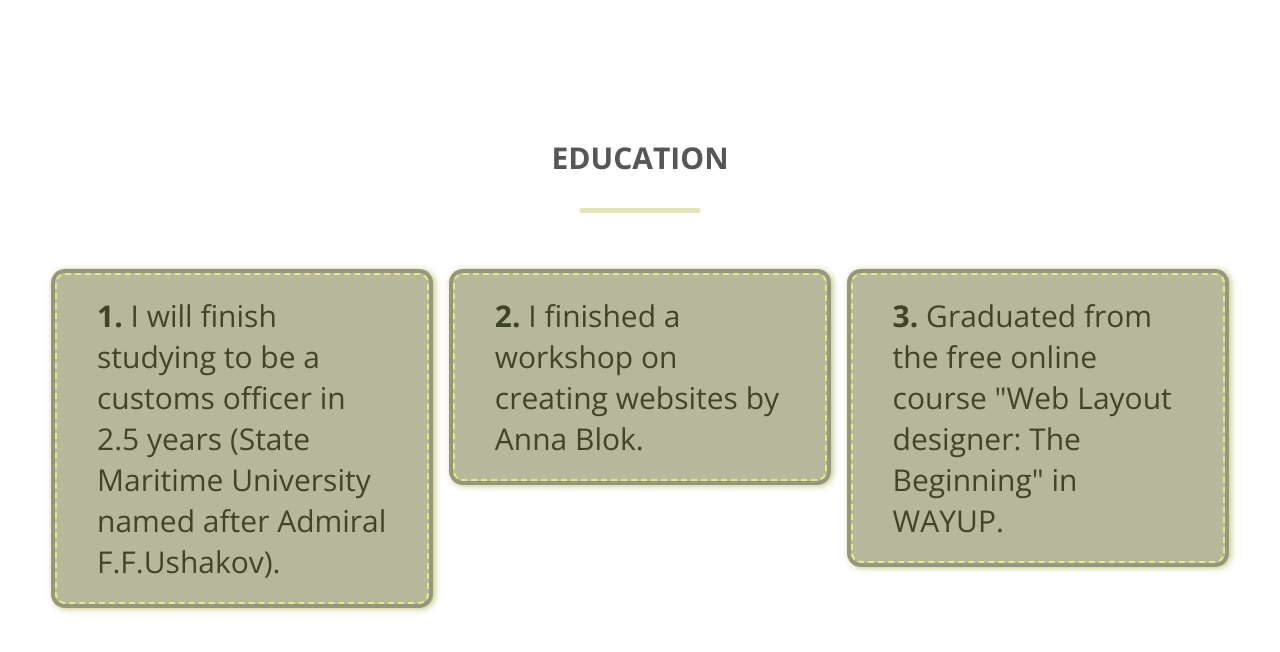
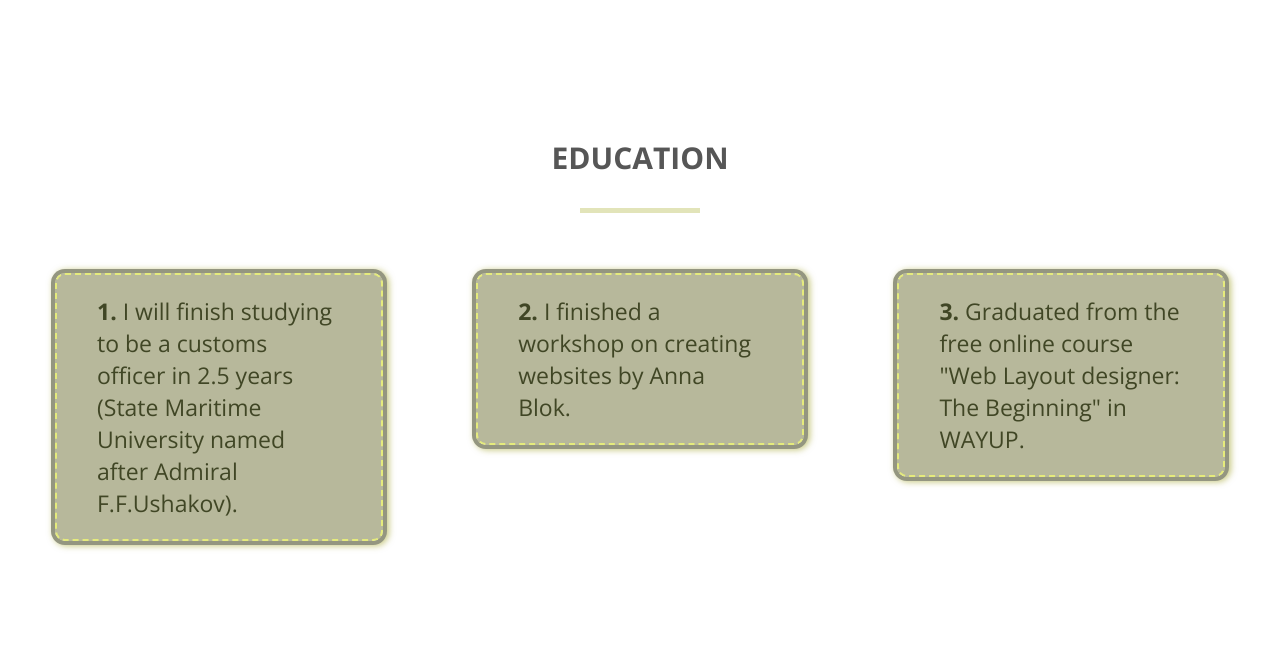
Before and after one commit to SlavaBerk/rsschool-cv, a plain HTML site: page index.html in a window 1280 px wide. Shown: the part 3098-3750 px from the top of the page. After the commit the page ends 3699 px from the top, so only its background shows below. Drawn offline with nearby package versions, Linux system fonts and the light colour scheme.

Commit message:
refactor: change font-size and width for education blocks

```diff
--- a/style.css
+++ b/style.css
@@ -356,10 +356,10 @@ li {
 }
 
 .education__text {
-    flex: 0 0 32%;
+    flex: 0 0 28%;
     padding: 20px 40px;
     background: rgba(153, 155, 113, 0.7);
-    font-size: 30px;
+    font-size: 23px;
     border: 2px dashed #e5eb7c;
     border-radius: 10px;
     box-shadow: 0 0 0 4px #949680, 2px 1px 6px 4px rgba(144, 146, 4, 0.5);
```
